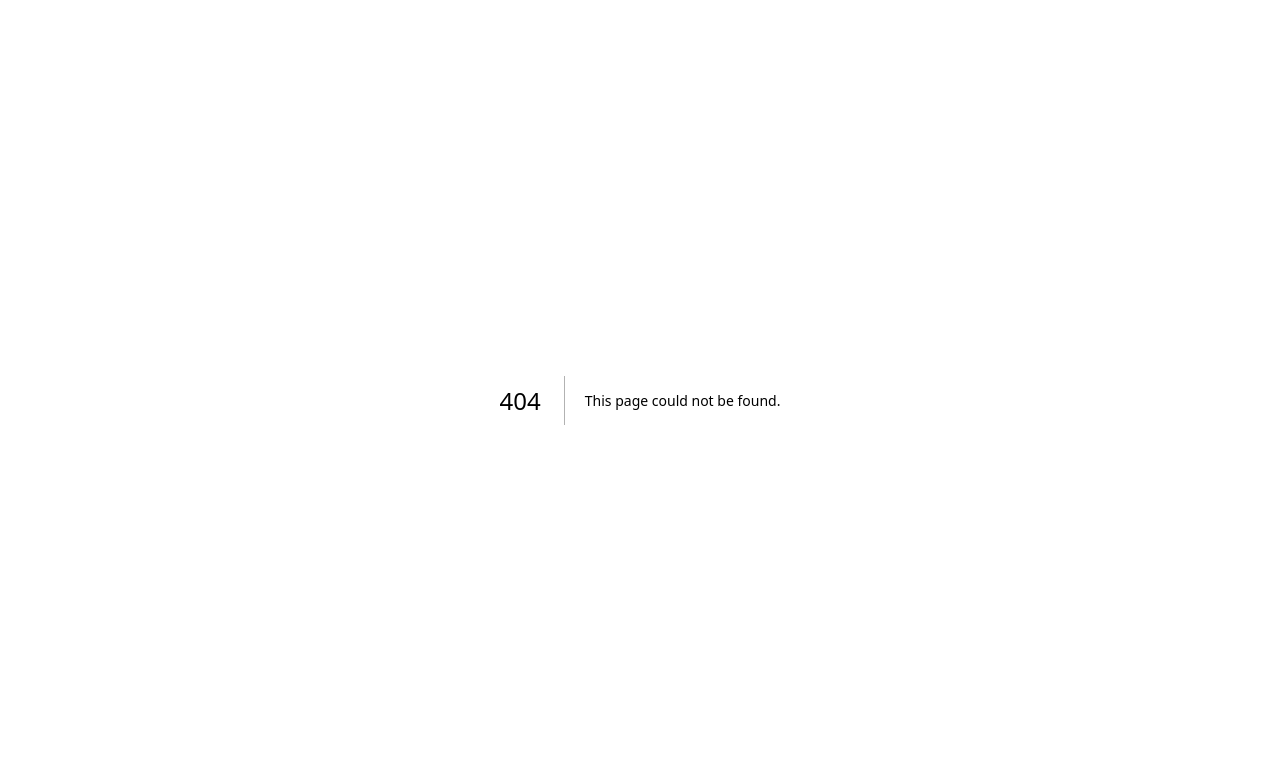
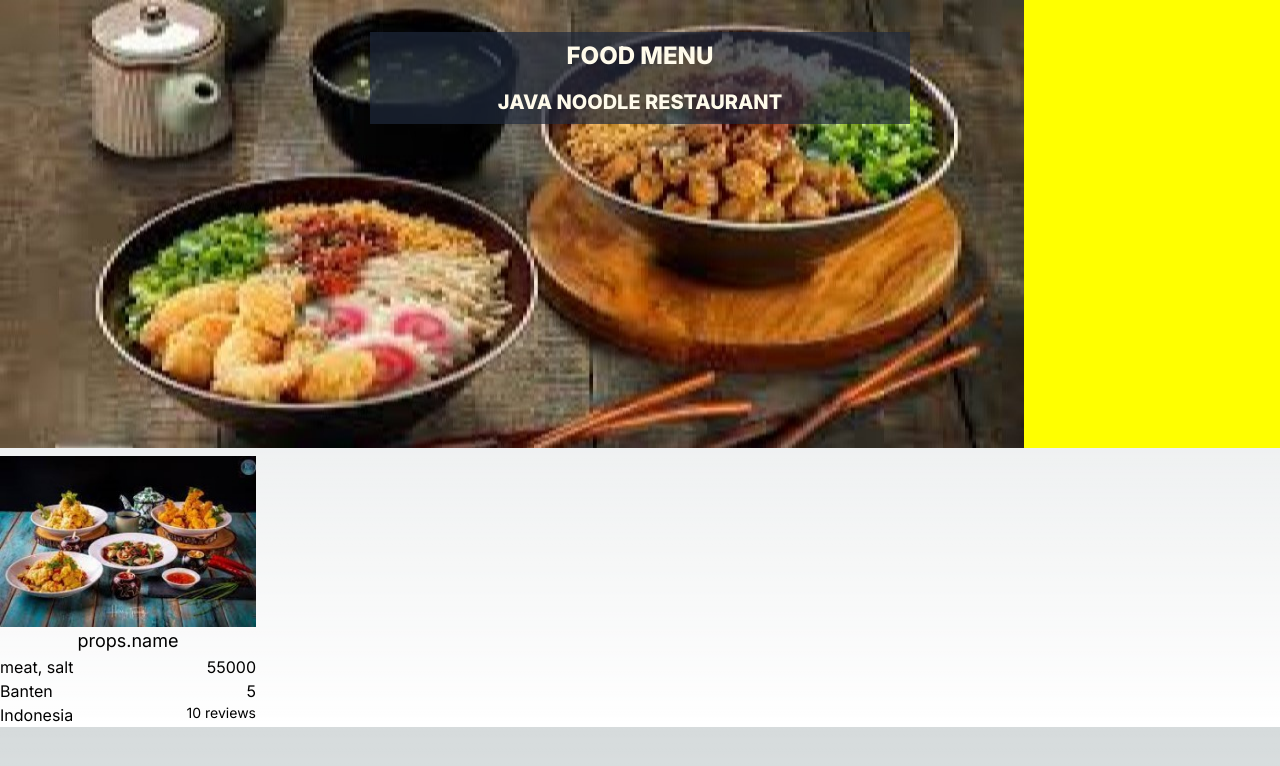
Before and after one commit to Haryanto-70/food-menu, a Next.js app: page /pages/foodmenu in a window 1280 px wide. Before the commit this address had no page. Shown: the top 766 px of the page. Built offline with nearby package versions, Linux system fonts and the light colour scheme.

Commit message:
update landing page and FE Menu

```diff
--- /dev/null
+++ b/app/pages/foodmenu/page.tsx
@@ -0,0 +1,120 @@
+import FoodMenu from "@/app/component/foodmenu/foodmenu";
+import Image from "next/image";
+
+export default function Home() {
+  const foodList = [
+    {
+      id: 1,
+      photo: "/images/pict-1.jpeg",
+      name: "Seafood",
+      descriptions: {
+        ingredient: "meat, salt",
+        state: "Banten",
+        country: "Indonesia",
+      },
+      remarks: {
+        price: 55000,
+        rating: 5,
+        review: 10,
+      },
+    },
+    {
+      id: 2,
+      photo: "/images/pict-2.jpeg",
+      name: "Lobster Choice's",
+      descriptions: {
+        ingredient: "meat, salt",
+        state: "Banten",
+        country: "Indonesia",
+      },
+      remarks: {
+        price: 55000,
+        rating: 5,
+        review: 10,
+      },
+    },
+    {
+      id: 3,
+      photo: "/images/pict-3.jpeg",
+      name: "Java Vegetabels",
+      descriptions: {
+        ingredient: "meat, salt",
+        state: "Banten",
+        country: "Indonesia",
+      },
+      remarks: {
+        price: 55000,
+        rating: 5,
+        review: 10,
+      },
+    },
+    {
+      id: 4,
+      photo: "/images/pict-4.jpeg",
+      name: "Burger Slice",
+      descriptions: {
+        ingredient: "meat, salt",
+        state: "Banten",
+        country: "Indonesia",
+      },
+      remarks: {
+        price: 55000,
+        rating: 5,
+        review: 10,
+      },
+    },
+    {
+      id: 5,
+      photo: "/images/pict-5.jpeg",
+      name: "Satay Sunda",
+      descriptions: {
+        ingredient: "meat, salt",
+        state: "Banten",
+        country: "Indonesia",
+      },
+      remarks: {
+        price: 55000,
+        rating: 5,
+        review: 10,
+      },
+    },
+  ];
+  return (
+    <>
+      <div>
+        <div
+          className="food-bg"
+          style={{
+            width: "full",
+            background: "yellow",
+            alignContent: "center",
+            display: "flex",
+          }}
+        >
+          <div className="relative flex justify-center bg-slate-50 ">
+            <Image
+              className="w-full aspect-[16/7]"
+              src="/images/background.jpeg"
+              alt="background"
+              width="1024"
+              height="200"
+            />
+          </div>
+          <div className="absolute flex justify-center w-full mt-8 ">
+            <div className="flex-col bg-slate-800/[0.7]">
+              <h1 className="font-extrabold text-2xl text-amber-50  px-32 py-2 text-center">
+                FOOD MENU{" "}
+              </h1>
+              <h1 className="font-extrabold text-xl text-amber-50  px-32 py-2 text-center">
+                JAVA NOODLE RESTAURANT
+              </h1>
+            </div>
+          </div>
+        </div>
+        <div className="mt-2">
+          <FoodMenu foodList={foodList} />
+        </div>
+      </div>
+    </>
+  );
+}
```
